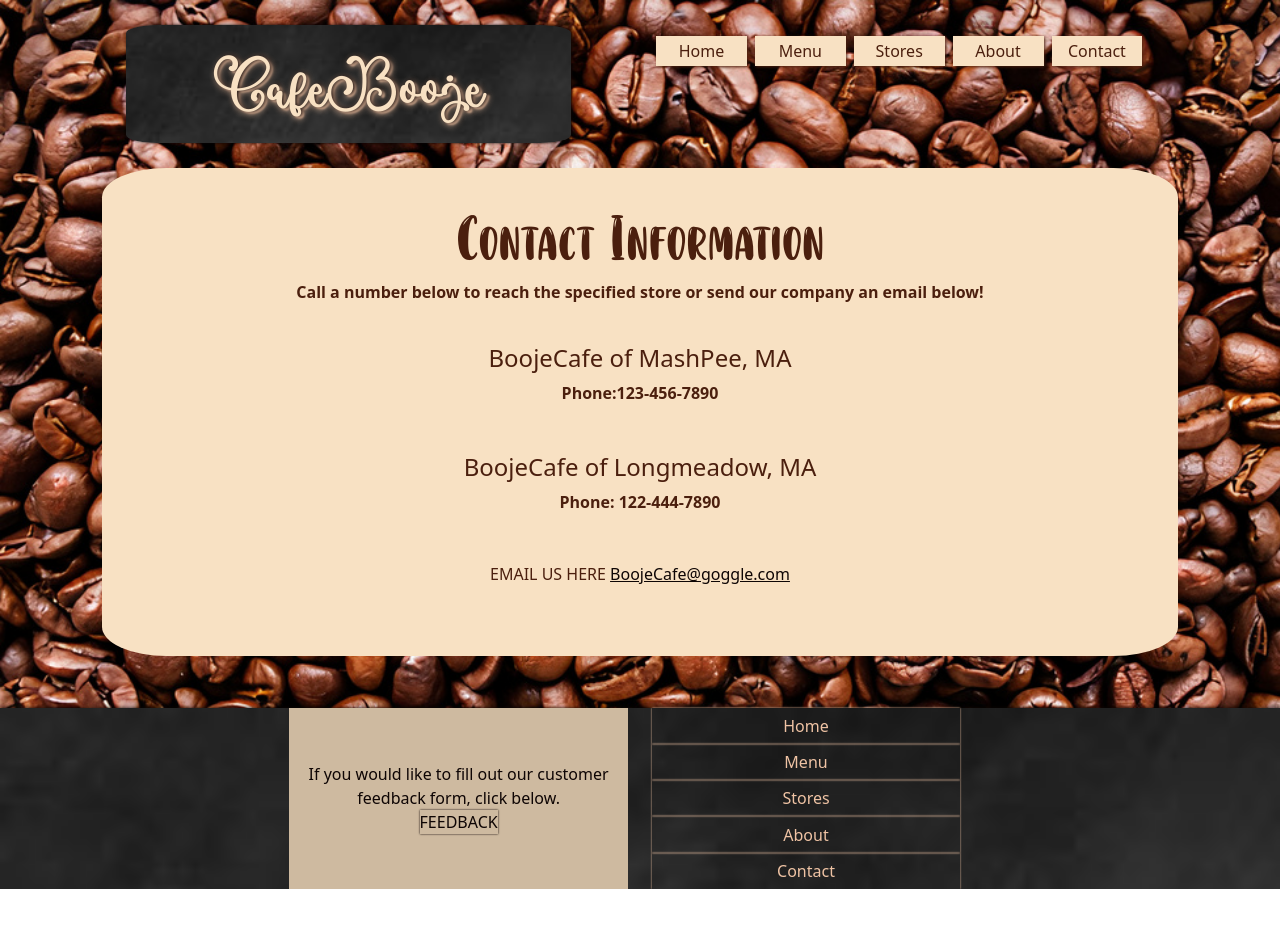
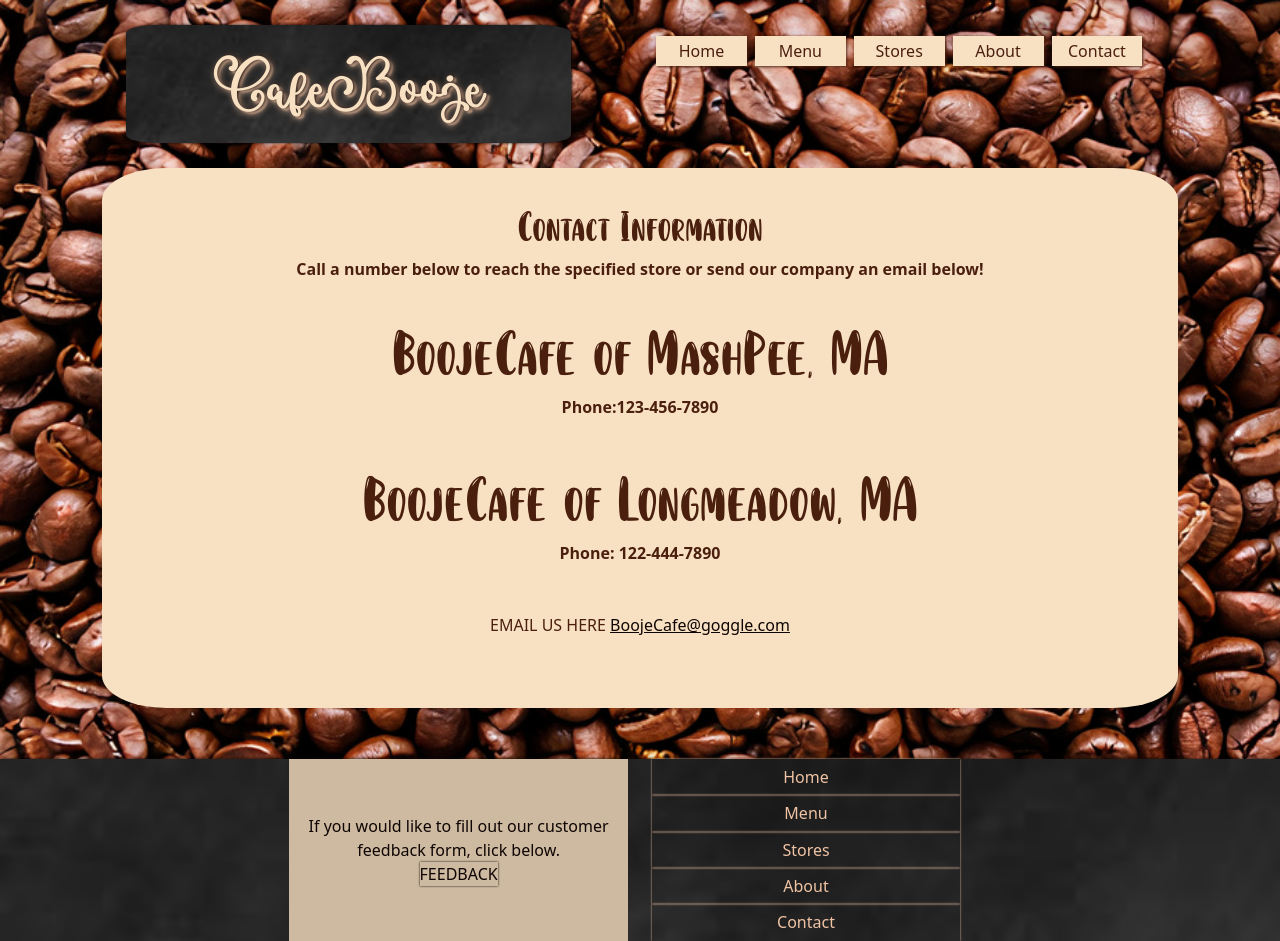
Before and after one commit to geacquista/brochure-site-2.0, a plain HTML site: page contact.html in a window 1280 px wide. Before the commit the page ends 889 px from the top, so only its background shows below. Drawn offline with nearby package versions, Linux system fonts and the light colour scheme.

Commit message:
accessibility fix

```diff
--- a/contact.html
+++ b/contact.html
@@ -37,15 +37,15 @@
       <div id="menu-wrapper" class="row" style="text-align:center">
 
 
-              <h3>Contact Information</h3>
+              <h2>Contact Information</h2>
 
               <p style="display:flex;justify-content: center;">
                 <b>Call a number below to reach the specified store or send our company an email below!</b>
                 </br></br>
-                <h4>BoojeCafe of MashPee, MA</h4>
+                <h3>BoojeCafe of MashPee, MA</h3>
                     <b>Phone:123-456-7890 </b>
                 </br> </br> </br>
-                <h4>BoojeCafe of Longmeadow, MA</h4>
+                <h3>BoojeCafe of Longmeadow, MA</h3>
                     <b>Phone: 122-444-7890</b>
               </br></br></br>
               <p>
--- a/style.css
+++ b/style.css
@@ -12,6 +12,7 @@ html, body {
 }
 
 .background-board {
+    background-color: #0e0504;
     background-image: url('assets/chalkboard-black.jpg');
     background-repeat: no-repeat;
     background-size: cover;
```
Also changed, not shown: about.html (+1 -1 lines), stores.html (+2 -2 lines).
